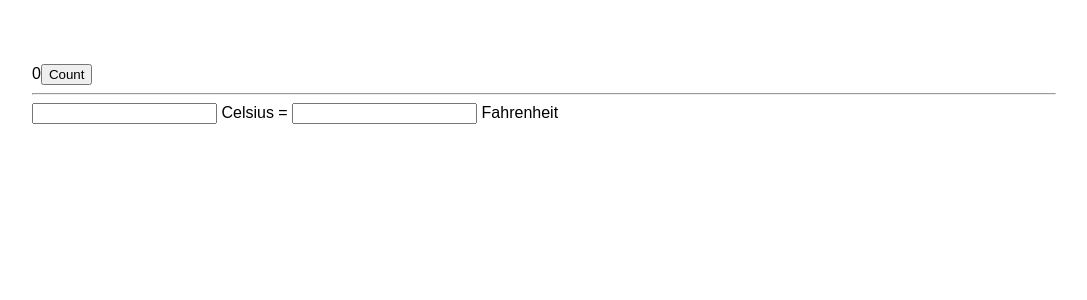
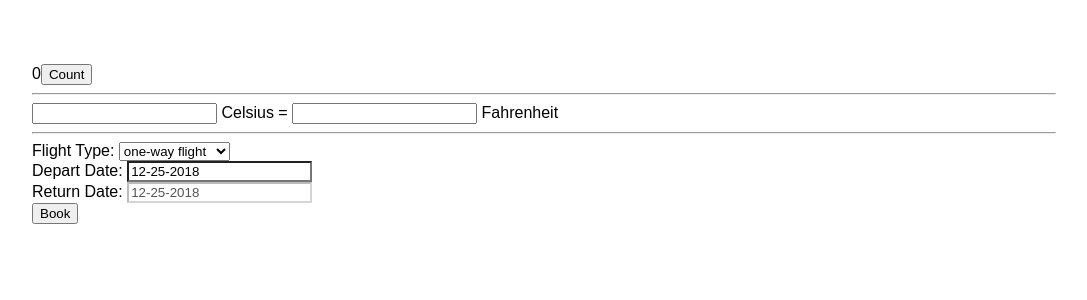
Before and after one commit to jmcmaster/React-7-Guis, a React (Create React App) app: page / in a window 1280 px wide. Shown: the top 300 px of the page, without its empty margins (96-1183 px from the left). Built offline with nearby package versions, Linux system fonts and the light colour scheme.

Commit message:
Added flight booker component

```diff
--- a/src/App.js
+++ b/src/App.js
@@ -1,6 +1,7 @@
 import React, { Component } from 'react';
 import Counter from './components/Counter';
 import TemperatureConverter from './components/TemperatureConverter';
+import FlightBooker from './components/FlightBooker';
 import './App.css';
 
 class App extends Component {
@@ -10,6 +11,8 @@ class App extends Component {
         <Counter />
         <hr />
         <TemperatureConverter />
+        <hr />
+        <FlightBooker />
       </div>
     );
   }
--- /dev/null
+++ b/src/components/FlightBooker.js
@@ -0,0 +1,130 @@
+import React, { Component } from 'react';
+
+// The task is to build a frame containing:
+//  - combobox C with the two options “one-way flight” and “return flight”,
+//  - two textfields T1 and T2 representing the start and return date, respectively,
+//  - button B for “submitting” the selected flight.
+//
+// 1. T2 is enabled if C's value is “return flight”.
+// 2. When C has the value “return flight” and T2's date is strictly before T1's then B is disabled.
+// 3. When a non-disabled textfield T has an ill-formatted date then T is colored red and B is disabled.
+// 4. When clicking B a message is displayed informing the user of his selection (e.g. “You have booked a
+//    one-way flight on 04.04.2014.”).
+//
+// Initially, C has the value “one-way flight” and T1 as well as T2 have the same (arbitrary) date (it is implied that T2 is disabled).
+
+class FlightBooker extends Component {
+  constructor(props) {
+    super(props)
+
+    this.state = {
+      comboBox: 'one-way-flight',
+      departDate: '12-25-2018',
+      departDateValid: true,
+      returnDate: '12-25-2018',
+      returnDateValid: true
+    }
+
+    this.handleComboBoxChange = this.handleComboBoxChange.bind(this)
+    this.handleDepartDateChange = this.handleDepartDateChange.bind(this)
+    this.handleReturnDateChange = this.handleReturnDateChange.bind(this)
+    this.handleButtonClick = this.handleButtonClick.bind(this)
+  }
+
+  validateDate(string) {
+    const re = /^((0[1-9]|1[0-2])-(0[1-9]|[12]\d|3[01])-[12]\d{3})$/;
+    return string.match(re) === null ? false : true;
+  }
+
+  handleComboBoxChange(e) {
+    this.setState({
+      comboBox: e.target.value
+    });
+  }
+
+  handleDepartDateChange(e) {
+    this.setState({
+      departDate: e.target.value,
+      departDateValid: this.validateDate(e.target.value)
+    });
+  }
+
+  handleReturnDateChange(e) {
+    this.setState({
+      returnDate: e.target.value,
+      returnDateValid: this.validateDate(e.target.value)
+    });
+  }
+
+  handleButtonClick(e) {
+    e.preventDefault()
+
+    let message = '';
+
+    switch(this.state.comboBox) {
+      case 'one-way-flight':
+        message = `You have booked a one-way flight on ${this.state.departDate}`;
+        break;
+      case 'round-trip-flight':
+        message = `You have booked a round trip flight that departs on ${this.state.departDate} and returns on ${this.state.returnDate}`;
+        break;
+    }
+
+    alert(message)
+  }
+
+  render() {
+    const disableReturnField = this.state.comboBox !== 'round-trip-flight';
+    const isEnabled = this.state.departDateValid
+      && (disableReturnField ? true : this.state.returnDateValid)
+      && this.state.returnDate >= this.state.departDate
+
+    return (
+      <form>
+
+        <label>Flight Type: </label>
+        <select
+          name="flight-type"
+          value={this.state.comboBox}
+          onChange={this.handleComboBoxChange}>
+            <option value="one-way-flight">one-way flight</option>
+            <option value="round-trip-flight">round trip flight</option>
+        </select>
+
+        <br />
+
+        <label>Depart Date: </label>
+        <input
+          name="depart-date"
+          type="text"
+          value={this.state.departDate}
+          placeholder="MM-DD-YYYY"
+          onChange={this.handleDepartDateChange}
+          style={{backgroundColor: !this.state.departDateValid ? 'red' : 'white'}}
+        />
+
+        <br />
+
+        <label>Return Date: </label>
+        <input
+          name="return-date"
+          type="text"
+          value={this.state.returnDate}
+          placeholder="MM-DD-YYYY"
+          onChange={this.handleReturnDateChange}
+          style={{backgroundColor: !disableReturnField && !this.state.returnDateValid ? 'red' : 'white'}}
+          disabled={disableReturnField}
+        />
+
+        <br />
+
+        <button
+          disabled={!isEnabled}
+          onClick={this.handleButtonClick}>Book</button>
+
+      </form>
+    );
+  }
+}
+
+export default FlightBooker;
```
